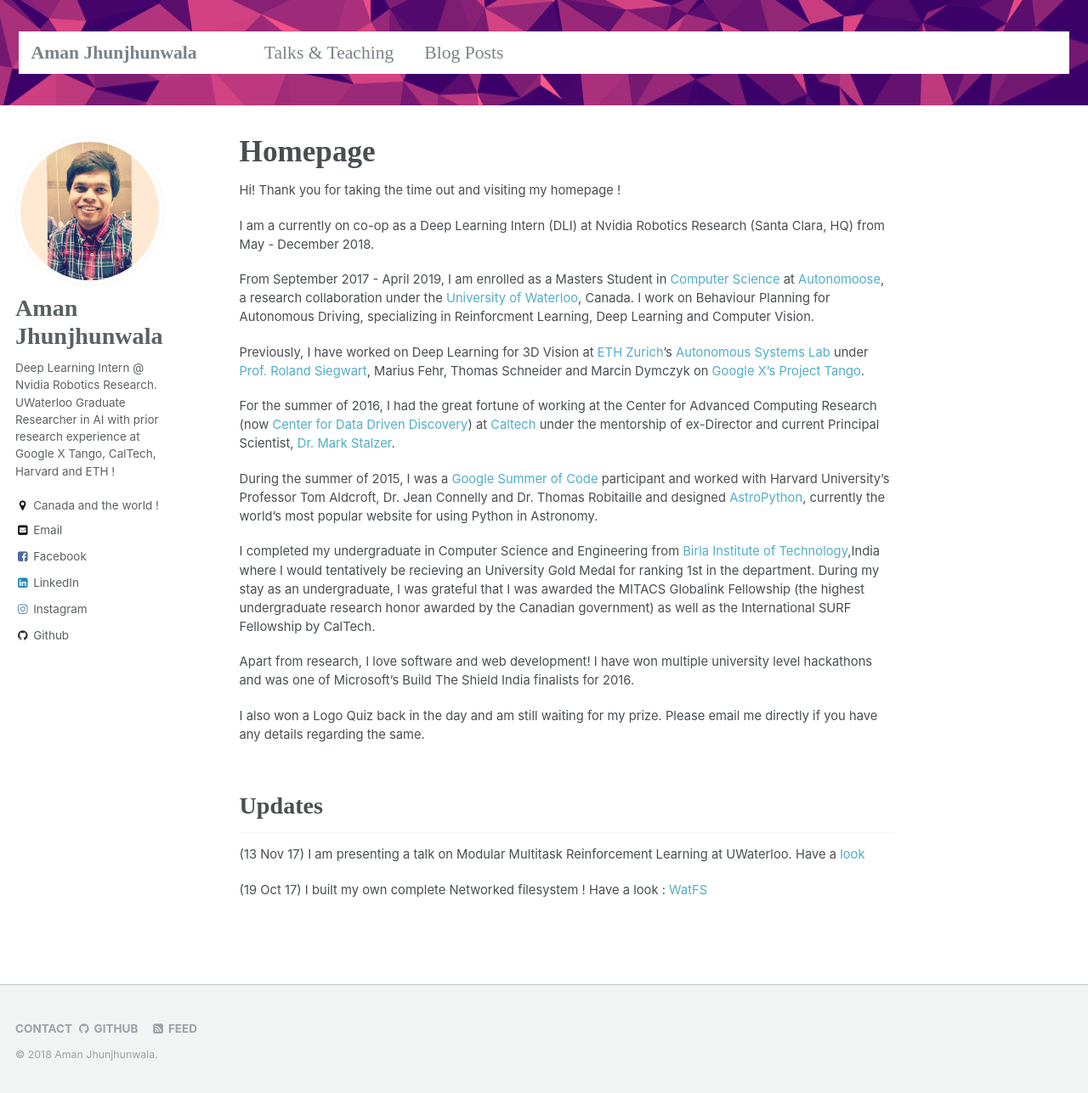
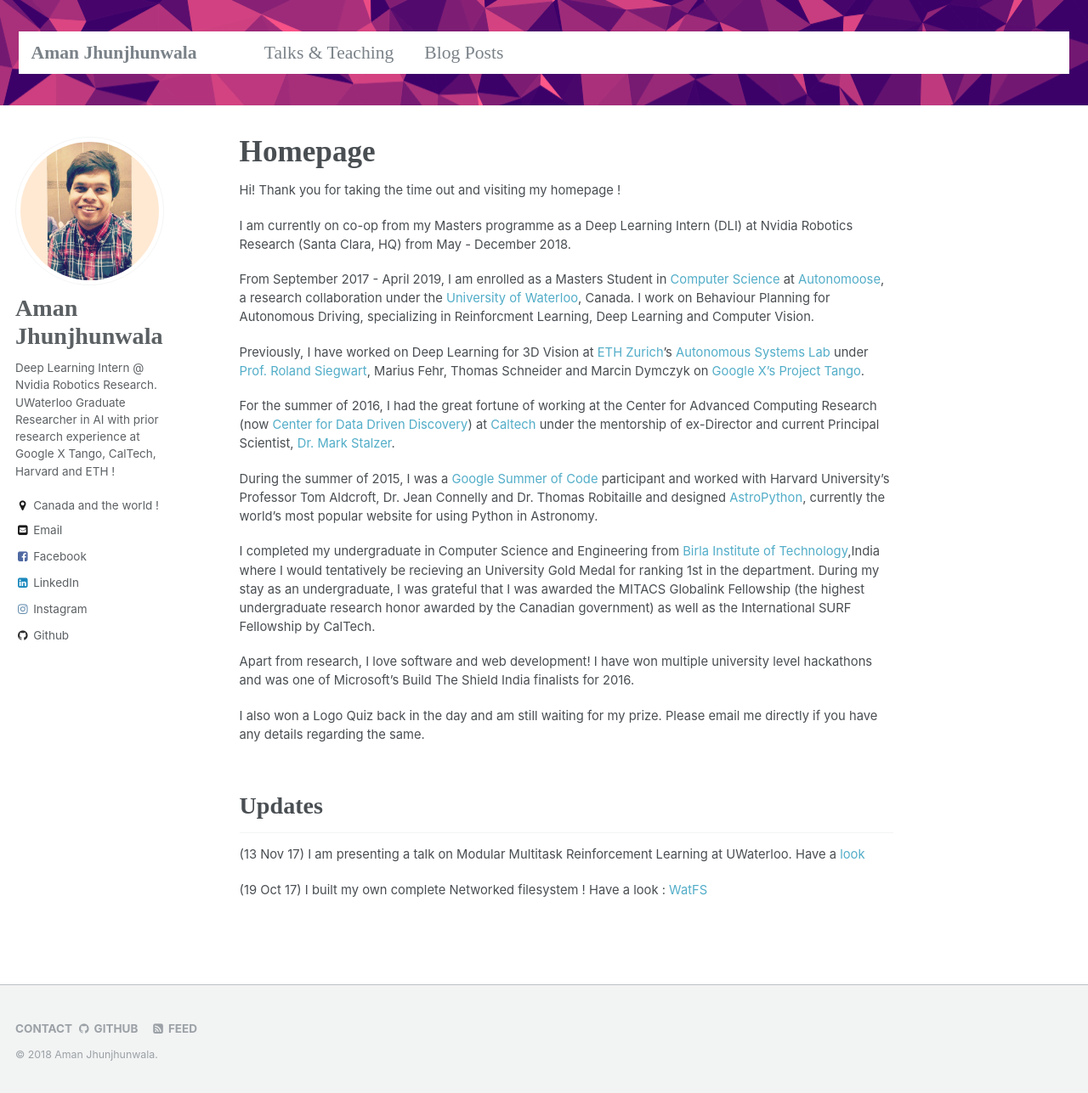
Before and after one commit to amanjhunjhunwala/amanjhunjhunwala.github.io, a Jekyll site: the page built from _pages/about.md, in a window 1280 px wide and 1287 px high. Shown: the whole window at 85% size. Built offline with Jekyll 4.4.1, drawn with Linux system fonts in a browser that asks for light colours; some web fonts are replaced.

Commit message:
Update about.md

```diff
--- a/_pages/about.md
+++ b/_pages/about.md
@@ -10,7 +10,7 @@ redirect_from:
 
 Hi! Thank you for taking the time out and visiting my homepage !
 
-I am a currently on co-op as a Deep Learning Intern (DLI) at Nvidia Robotics Research (Santa Clara, HQ)  from May - December 2018.
+I am currently on co-op from my Masters programme as a Deep Learning Intern (DLI) at Nvidia Robotics Research (Santa Clara, HQ)  from May - December 2018.
 
 From September 2017 - April 2019, I am enrolled as a Masters Student in [Computer Science](https://cs.uwaterloo.ca/) at [Autonomoose](http://www.autonomoose.net/), a research collaboration under the [University of Waterloo](https://uwaterloo.ca/), Canada. I work on Behaviour Planning for Autonomous Driving, specializing in Reinforcment Learning, Deep Learning and Computer Vision.
 
```
